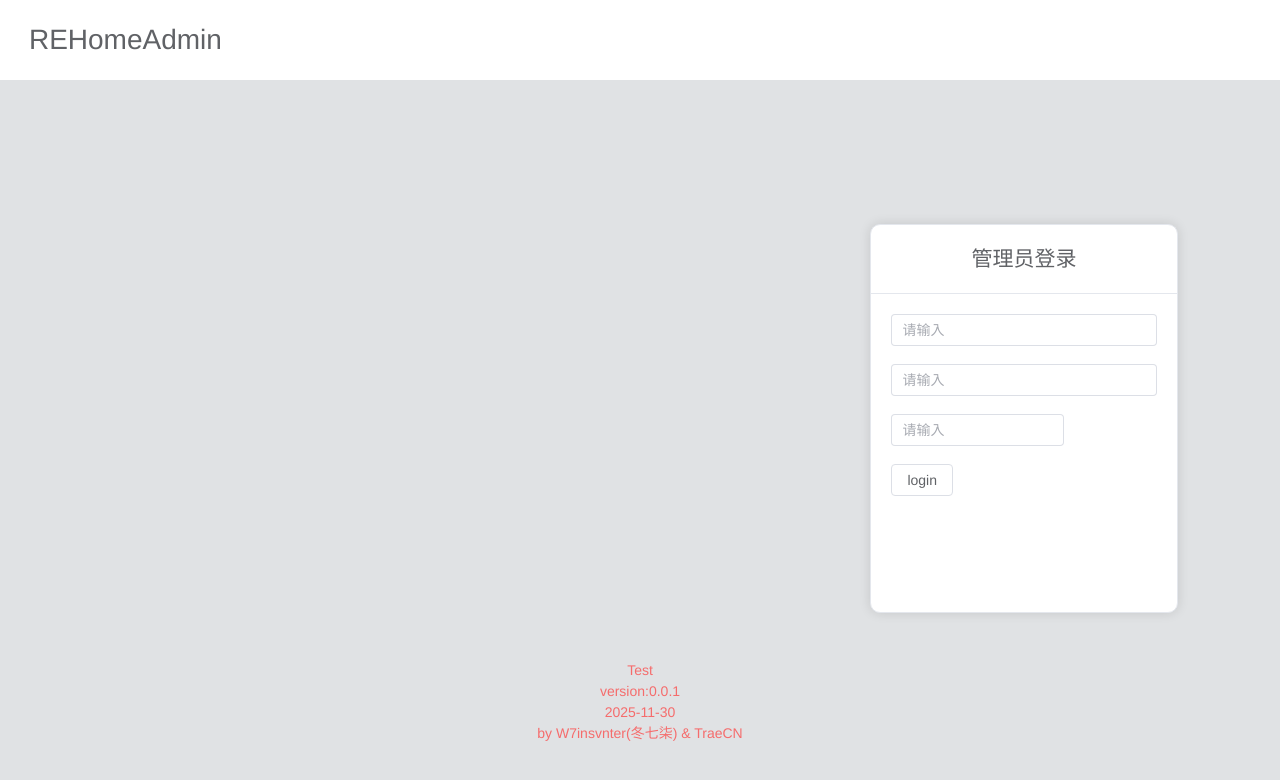
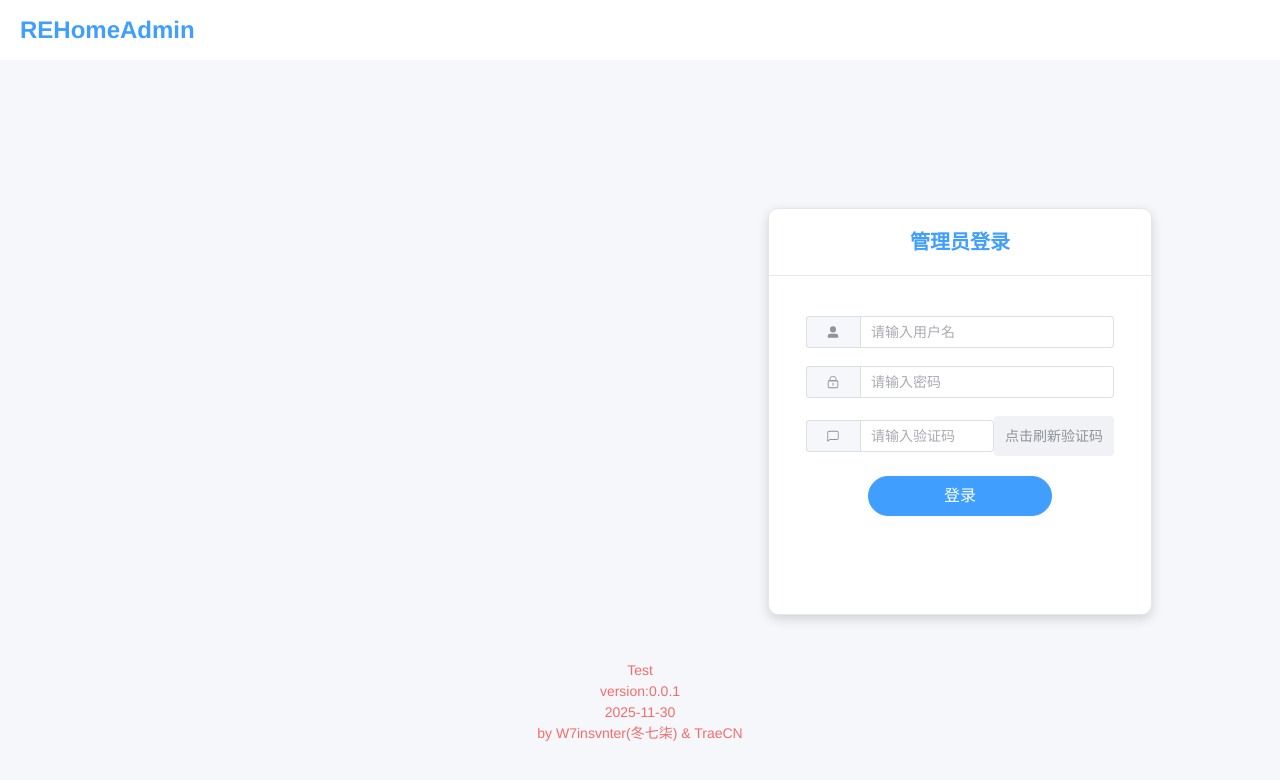
Before and after one commit to Kaguya-1210/REHome, a Vue app in the folder REHomeWeb/: page /admin in a window 1280 px wide. Shown: the top 780 px of the page. Built offline with nearby package versions, Linux system fonts and the light colour scheme.

Commit message:
feat(admin): 添加管理员登录页面及表单验证功能
添加Element Plus图标依赖并全局注册
实现管理员登录页面布局和表单验证逻辑
包含用户名、密码和验证码的输入验证
添加登录按钮点击事件处理

```diff
--- a/REHomeWeb/package.json
+++ b/REHomeWeb/package.json
@@ -12,6 +12,7 @@
     "preview": "vite preview"
   },
   "dependencies": {
+    "@element-plus/icons-vue": "^2.3.2",
     "element-plus": "^2.11.9",
     "pinia": "^3.0.4",
     "vue": "^3.5.25",
--- a/REHomeWeb/src/main.js
+++ b/REHomeWeb/src/main.js
@@ -6,12 +6,18 @@ import router from './router'
 
 import ElementPlus from 'element-plus'
 import 'element-plus/dist/index.css'
+import * as ElementPlusIconsVue from '@element-plus/icons-vue'
 
 // 引入全局样式
 import './styles/global.css'
 
 const app = createApp(App)
 
+// 全局注册 Element Plus 图标组件
+for (const [key, component] of Object.entries(ElementPlusIconsVue)) {
+  app.component(key, component)
+}
+
 app.use(createPinia())
 app.use(router)
 app.use(ElementPlus)
--- a/REHomeWeb/src/views/Admin/REHomeAdmin.vue
+++ b/REHomeWeb/src/views/Admin/REHomeAdmin.vue
@@ -1,33 +1,146 @@
-<script setup></script>
+<script setup>
+import { ref } from 'vue'
+import { ElMessage } from 'element-plus'
+import { UserFilled, Lock, ChatSquare } from '@element-plus/icons-vue'
+
+// 表单引用，用于表单验证和控制
+const formRef = ref()
+
+// 登录表单数据模型
+const form = ref({
+  username: '', // 用户名
+  password: '', // 密码
+  captcha: ''   // 验证码
+})
+
+// 表单验证规则
+const rules = {
+  username: [
+    { required: true, message: '请输入用户名', trigger: 'blur' },
+    { min: 2, max: 20, message: '用户名长度在 2 到 20 个字符', trigger: 'blur' }
+  ],
+  password: [
+    { required: true, message: '请输入密码', trigger: 'blur' },
+    { min: 6, message: '密码长度不能少于 6 个字符', trigger: 'blur' }
+  ],
+  captcha: [
+    { required: true, message: '请输入验证码', trigger: 'blur' },
+    { len: 4, message: '验证码长度为 4 个字符', trigger: 'blur' }
+  ]
+}
+
+/**
+ * 处理登录表单提交
+ * 1. 验证表单
+ * 2. 执行登录逻辑
+ * 3. 处理登录结果
+ */
+const handleLogin = () => {
+  formRef.value.validate((valid) => {
+    if (valid) {
+      // 模拟登录请求
+      console.log('登录表单验证通过，提交数据:', form.value)
+      // 这里可以添加实际的登录API调用
+      ElMessage.success('登录成功')
+      // 登录成功后的路由跳转逻辑可以在这里添加
+    } else {
+      console.log('登录表单验证失败')
+      ElMessage.error('请检查表单输入')
+    }
+  })
+}
+
+/**
+ * 刷新验证码
+ * 实际项目中这里应该调用后端API获取新的验证码
+ */
+const refreshCaptcha = () => {
+  console.log('刷新验证码')
+  // 验证码刷新逻辑
+}
+</script>
 
 <template>
-  <div class="common-layout">
-
-    <el-container >
-      <el-header style="background-color: white;  height: 10vh;">
+  <div class="admin-login-layout"> <!-- 登录页面整体布局容器 -->
+    <!-- Element Plus 容器组件 -->
+    <el-container class="login-container">
+      <!-- 页面头部，包含Logo -->
+      <el-header class="login-header">
         <div class="logo" >
-        <el-text type="Default" style="font-size: 200%;" >REHomeAdmin</el-text>
+          <el-text type="primary" class="logo-text">REHomeAdmin</el-text>
         </div>
       </el-header>
-      <el-main style="background-color: rgb(224, 226, 228); height: 90vh;position: relative;">
-        <div class="loginCard" >
-        <el-card style="width: 80%; height: 90%;border-radius: 10px;text-align: center;">
-            <template #header style="display: flex;">
-              <el-text type="Default" style="font-size: 150%;">管理员登录</el-text>
+
+      <!-- 页面主体，包含登录表单 -->
+      <el-main class="login-main">
+        <!-- 登录卡片容器，使用绝对定位放置在右侧 -->
+        <div class="login-card-wrapper" >
+          <!-- 登录卡片 -->
+          <el-card class="login-card">
+            <!-- 卡片头部标题 -->
+            <template #header>
+              <div class="card-header">
+                <el-text type="primary" class="login-title">管理员登录</el-text>
+              </div>
             </template>
-            <el-form ref="formRef" :model="form" label-width="auto">
-                <el-form-item>
-                  <el-input v-model="input" type="account" placeholder="请输入" />
+
+            <!-- 登录表单 -->
+            <el-form
+              ref="formRef"
+              :model="form"
+              :rules="rules"
+              class="login-form"
+            >
+              <!-- 用户名输入框 -->
+              <el-form-item prop="username">
+                <el-input
+                  v-model="form.username"
+                  type="text"
+                  placeholder="请输入用户名"
+                >
+                  <template #prepend>
+                    <el-icon><UserFilled /></el-icon>
+                  </template>
+                </el-input>
               </el-form-item>
-                <el-form-item>
-                  <el-input v-model="input" type="password" :show-password="true" placeholder="请输入" />
+
+              <!-- 密码输入框 -->
+              <el-form-item prop="password">
+                <el-input
+                  v-model="form.password"
+                  type="password"
+                  :show-password="true"
+                  placeholder="请输入密码"
+                >
+                  <template #prepend>
+                    <el-icon><Lock /></el-icon>
+                  </template>
+                </el-input>
               </el-form-item>
-                <el-form-item style="width: 65%;">
-                  <el-input v-model="input" placeholder="请输入" />
+
+              <!-- 验证码输入框 -->
+              <el-form-item prop="captcha" class="captcha-item">
+                <el-input
+                  v-model="form.captcha"
+                  placeholder="请输入验证码"
+                  class="captcha-input"
+                >
+                  <template #prepend>
+                    <el-icon><ChatSquare /></el-icon>
+                  </template>
+                </el-input>
+                <!-- 验证码图片区域 -->
+                <div class="captcha-image" @click="refreshCaptcha">
+                  <el-text type="info">点击刷新验证码</el-text>
+                </div>
               </el-form-item>
-                <el-form-item >
-                  <el-button>login</el-button>
-                </el-form-item>
+
+              <!-- 登录按钮 -->
+              <div class="login-button-wrapper">
+                <el-button type="primary" round @click="handleLogin" class="login-button">
+                  登录
+                </el-button>
+              </div>
             </el-form>
           </el-card>
         </div>
@@ -37,23 +150,163 @@
 </template>
 
 <style scoped>
+/* 登录页面整体布局样式 */
+.admin-login-layout {
+  height: 100vh;
+  width: 100vw;
+  overflow: hidden;
+}
+
+/* Element Plus 容器样式 */
+.login-container {
+  height: 100vh;
+}
+
+/* 页面头部样式 */
+.login-header {
+  background-color: white;
+  height: 60px; /* 使用固定高度而不是百分比，更稳定 */
+  padding: 0 20px;
+  box-shadow: 0 2px 4px rgba(0, 0, 0, 0.1); /* 添加轻微阴影增加层次感 */
+  display: flex;
+  align-items: center;
+}
+
+/* Logo 样式 */
 .logo {
-  color: white;
-  /* background-color: black; */
   height: 100%;
-  width: 15%;
   display: flex;
-  justify-content: center;
-  padding-left: 2%;
+  align-items: center;
 }
-.loginCard {
+
+/* Logo 文字样式 */
+.logo-text {
+  font-size: 24px; /* 使用具体像素而不是百分比，更精确 */
+  font-weight: bold;
+}
+
+/* 页面主体样式 */
+.login-main {
+  background-color: #f5f7fa; /* 使用更柔和的背景色 */
+  height: calc(100vh - 60px); /* 计算高度，减去头部高度 */
+  position: relative;
+  padding: 0;
+  margin: 0;
+}
+
+/* 登录卡片容器样式 */
+.login-card-wrapper {
   position: absolute;
   display: flex;
   justify-content: center;
-   /* background-color: black; */
+  align-items: center;
   width: 30%;
-   height: 60%;
+  height: 55%;
+  right: 10%; /* 从5%调整到10%，增加右侧边距 */
+  bottom: 25%;
+}
+
+/* 登录卡片样式 */
+.login-card {
+  width: 100%;
+  max-width: 400px; /* 添加最大宽度限制，响应式更好 */
+  height: 100%;
+  border-radius: 10px;
+  box-shadow: 0 4px 12px rgba(0, 0, 0, 0.15); /* 增加阴影，更美观 */
+  background-color: white;
+  overflow: hidden;
+}
+
+/* 卡片头部样式 */
+.card-header {
+  display: flex;
+  justify-content: center;
+  padding: 0;
+}
+
+/* 登录标题样式 */
+.login-title {
+  font-size: 20px; /* 使用具体像素而不是百分比 */
+  font-weight: bold;
+}
+
+/* 登录表单样式 */
+.login-form {
+  width: 90%;
+  margin: 0 auto;
+  padding: 20px 0;
+}
+
+/* 验证码输入框容器样式 */
+.captcha-item {
+  display: flex;
+  gap: 10px;
+  align-items: center;
+}
+
+/* 验证码输入框样式 */
+.captcha-input {
+  flex: 1;
+}
+
+/* 验证码图片样式 */
+.captcha-image {
+  width: 120px;
+  height: 40px;
+  background-color: #f0f2f5;
+  border-radius: 4px;
+  display: flex;
+  align-items: center;
+  justify-content: center;
+  cursor: pointer;
+  transition: background-color 0.3s;
+}
+
+/* 验证码图片悬停效果 */
+.captcha-image:hover {
+  background-color: #e6e8eb;
+}
+
+/* 登录按钮容器样式 */
+.login-button-wrapper {
+  display: flex;
+  justify-content: center;
+  margin-top: 20px;
+}
+
+/* 登录按钮样式 */
+.login-button {
+  width: 60%;
+  font-size: 16px;
+  height: 40px;
+}
+
+/* 响应式设计 - 适配不同屏幕尺寸 */
+@media (max-width: 1200px) {
+  .login-card-wrapper {
+    width: 40%;
     right: 5%;
-   bottom: 20%;
+  }
+}
+
+@media (max-width: 768px) {
+  .login-card-wrapper {
+    position: static;
+    width: 90%;
+    height: auto;
+    margin: 0 auto;
+    padding: 20px 0;
+  }
+
+  .login-main {
+    display: flex;
+    align-items: center;
+    justify-content: center;
+  }
+
+  .login-card {
+    height: auto;
+    max-width: none;
+  }
 }
 </style>
```
Also changed, not shown: 1 other file (tests, documents, lock files or other folders). Lines whose indentation alone changed are shown as unchanged.
